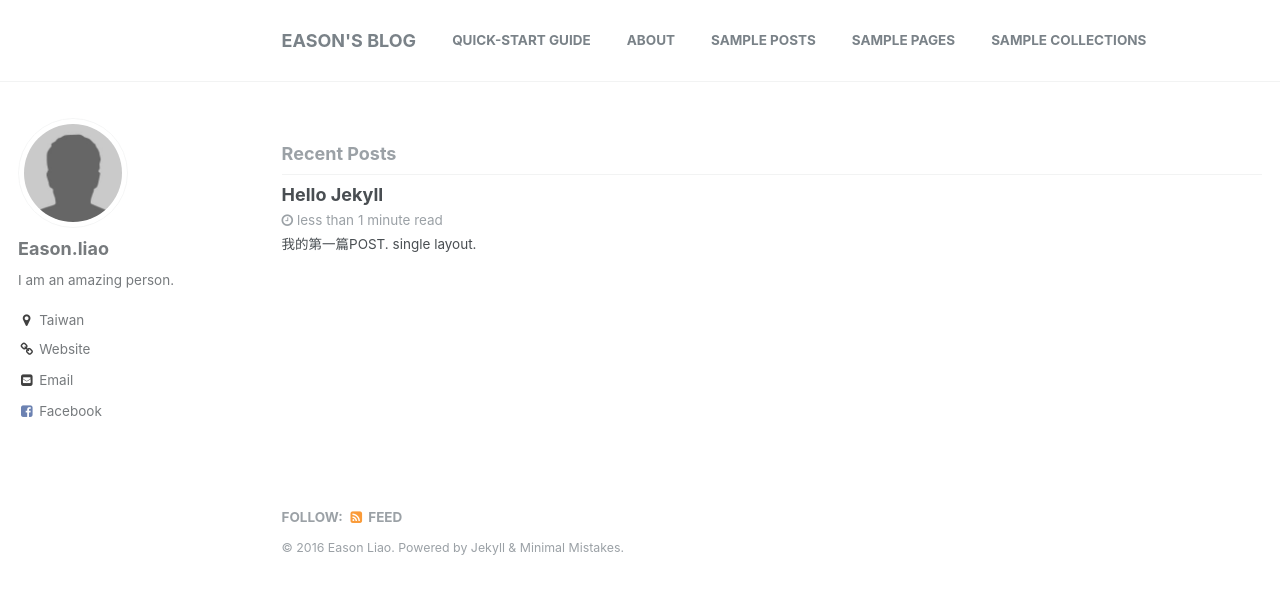
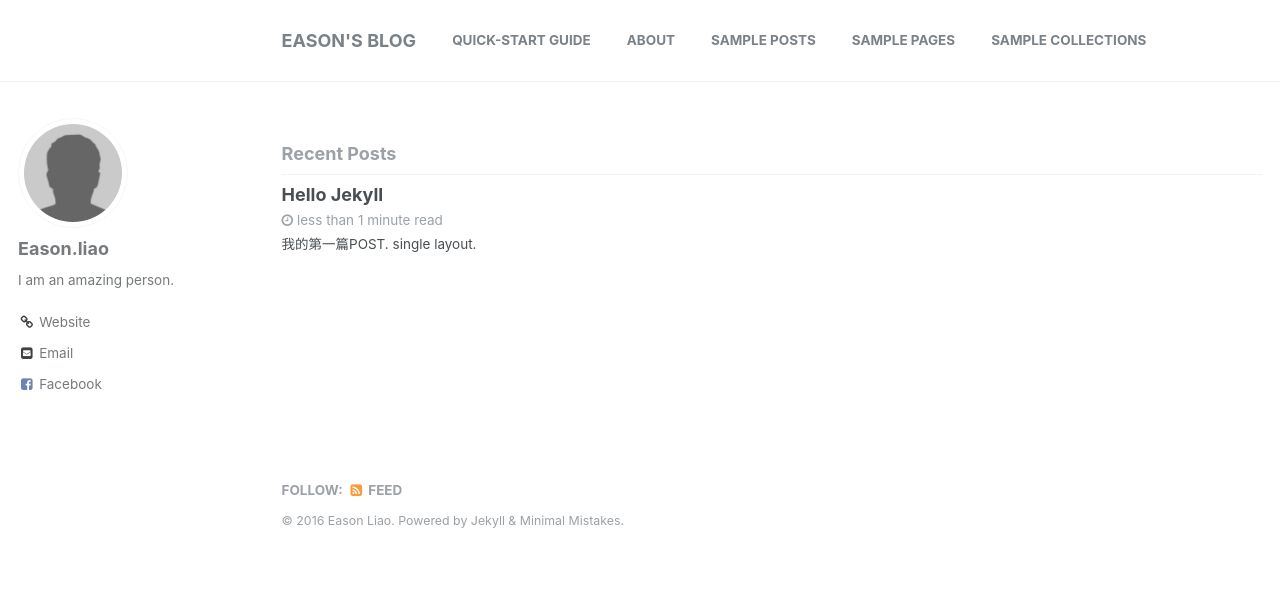
Before and after one commit to sheng0328/sheng0328.github.io, a Jekyll site: the page built from index.html, in a window 1280 px wide. Shown: the top 594 px of the page. Built offline with Jekyll 4.4.1, drawn with Linux system fonts in a browser that asks for light colours; the list of posts is cut into pages by our own code.

Commit message:
Update _config.yml

```diff
--- a/_config.yml
+++ b/_config.yml
@@ -64,7 +64,7 @@ author:
   name             : "Eason.liao"
   avatar           : "bio-photo.jpg"
   bio              : "I am an amazing person."
-  location         : "Taiwan"
+  location         :
   email            : "sheng0328.gmail.com"
   uri              : "https://sheng0328.github.io"
   bitbucket        :
```
